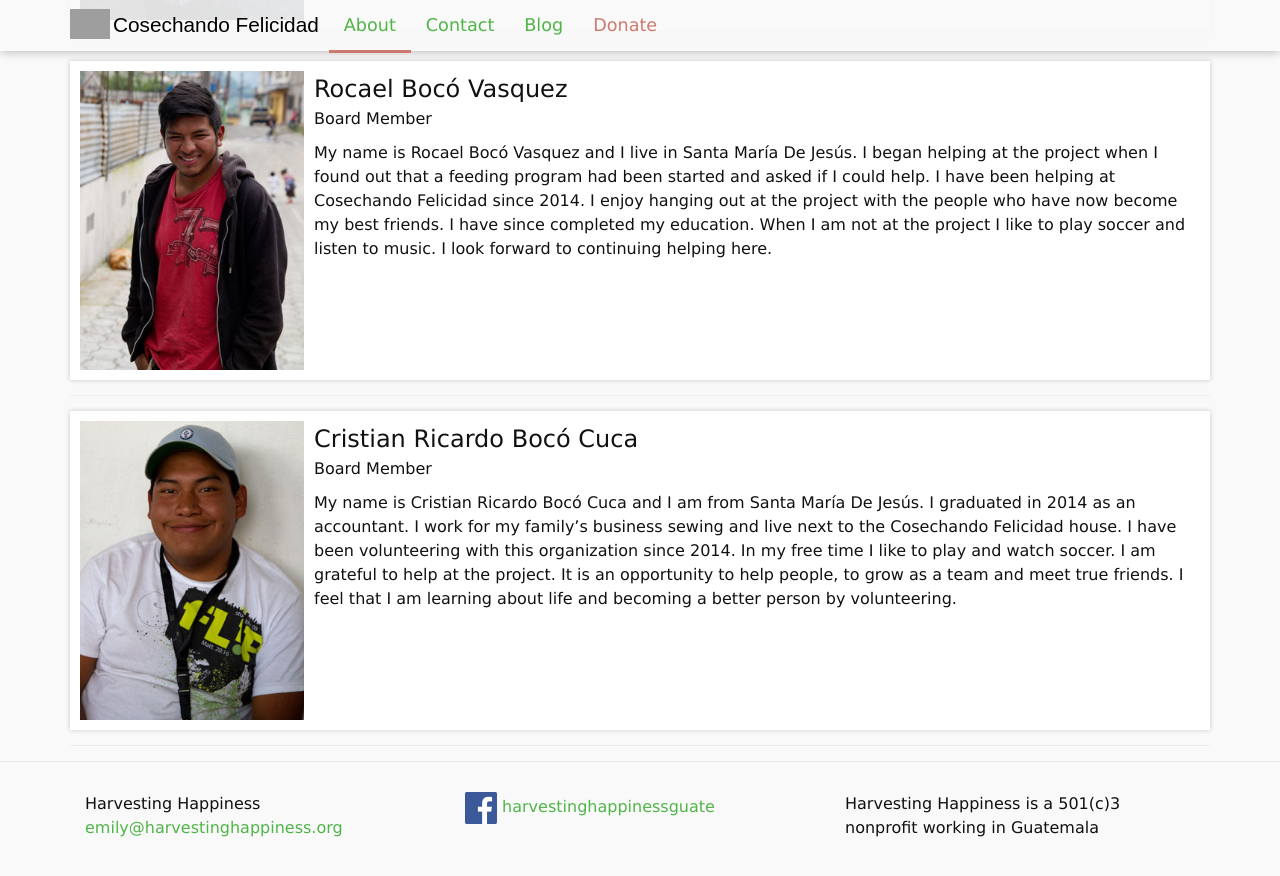
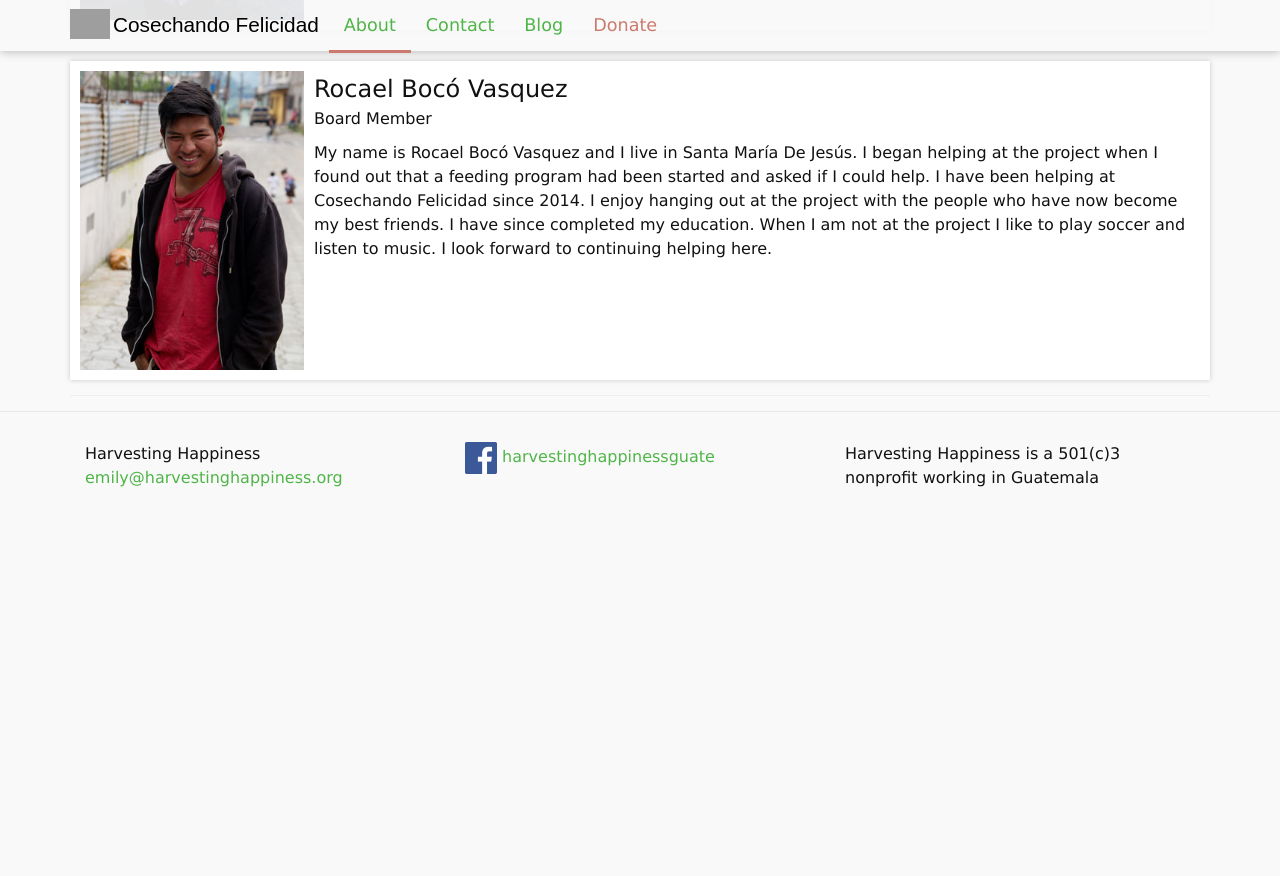
Before and after one commit to harvestinghappiness/harvestinghappiness.github.io, a Jekyll site: the page built from people.md, in a window 1280 px wide and 900 px high, scrolled down 1843 px. Shown: the top 876 px of the window. Built offline with Jekyll 4.4.1, drawn with Linux system fonts in a browser that asks for light colours; after the commit the page ends 2393 px from its top, so only the background shows below that.

Commit message:
Update people.yml

```diff
--- a/_data/people.yml
+++ b/_data/people.yml
@@ -77,19 +77,6 @@ rocael:
     my education. When I am not at the project I like to play soccer and listen to music. I
     look forward to continuing helping here.
 
-cristian:
-  name: Cristian Ricardo Bocó Cuca
-  email:
-  position: Board Member
-  img: cristian.jpg
-  bio: >
-    My name is Cristian Ricardo Bocó Cuca and I am from Santa María De Jesús. I
-    graduated in 2014 as an accountant. I work for my family’s business sewing and live next
-    to the Cosechando Felicidad house. I have been volunteering with this organization since
-    2014. In my free time I like to play and watch soccer. I am grateful to help at the project.
-    It is an opportunity to help people, to grow as a team and meet true friends. I feel that I
-    am learning about life and becoming a better person by volunteering.
-
 emilybrennan:
   name: Emily Keller and Brennan McMillen
   email: emily@harvestinghappiness.org
```
